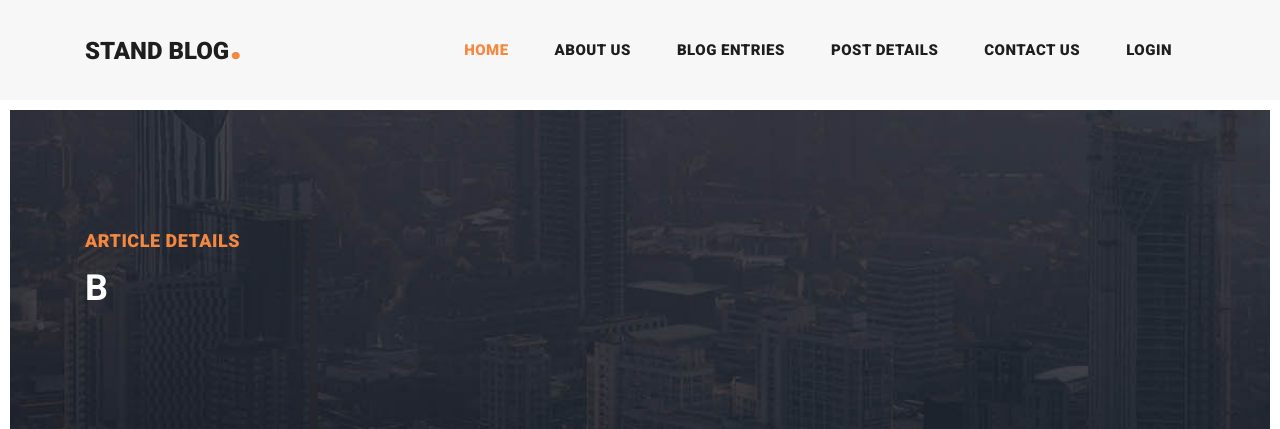
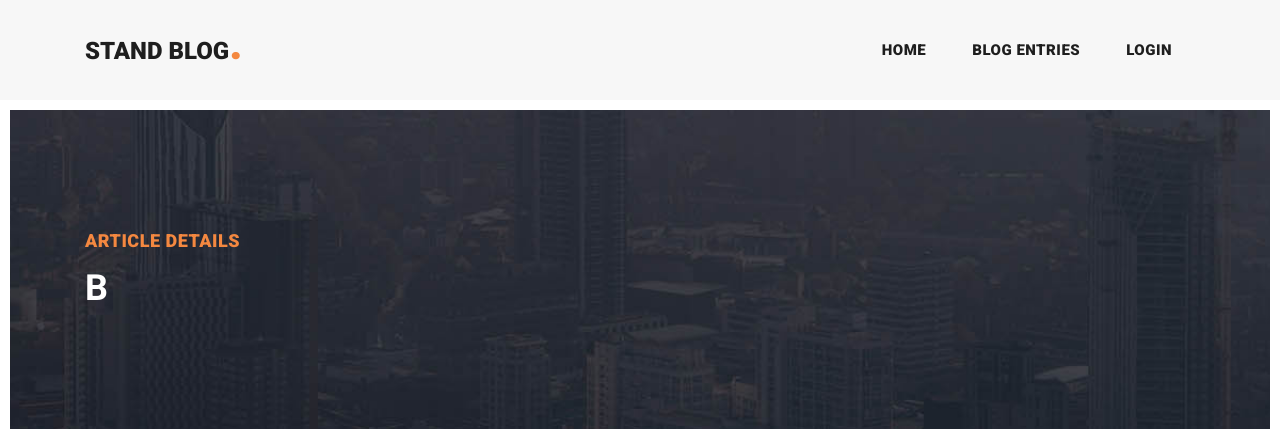
Before and after one commit to Hossien7/codeyad_project_DJ, a Django app: page /blog/detail/b in a window 1280 px wide. Shown: the top 429 px of the page. Run offline with Django 5.2, Linux system fonts and the light colour scheme; data comes from the database, SQL or seed files in the repository; some libraries are stand-ins or nearby versions.

Commit message:
UPDATE: Change header for activate tab
97

```diff
--- a/stand_blog/templates/header.html
+++ b/stand_blog/templates/header.html
@@ -9,28 +9,18 @@
             </button>
             <div class="collapse navbar-collapse" id="navbarResponsive">
                 <ul class="navbar-nav ml-auto">
-                    <li class="nav-item active">
-                        <a class="nav-link" href="index.html">Home
+                    <li class="nav-item {% if request.resolver_match.url_name == 'home_page' %}active{% endif %}">
+                        <a class="nav-link" href={% url "main:home_page" %}>Home
                             <span class="sr-only">(current)</span>
                         </a>
                     </li>
-                    <li class="nav-item">
-
-                        <a class="nav-link" href="about.html">About Us</a>
-                    </li>
-                    <li class="nav-item">
+                    <li class="nav-item {% if request.resolver_match.url_name == 'show_posts' %}active{% endif %}">
                         <a class="nav-link" href={% url "blog:show_posts" %}>Blog Entries</a>
                     </li>
-                    <li class="nav-item">
-                        <a class="nav-link" href="post-details.html">Post Details</a>
-                    </li>
-                    <li class="nav-item">
-                        <a class="nav-link" href="contact.html">Contact Us</a>
-                    </li>
-                    <li class="nav-item">
+                    <li class="nav-item {% if request.resolver_match.url_name == 'logout' and request.resolver_match.app_name == 'login' %}active{% endif %}">
                         {% if user.is_authenticated %}
                         <a class="nav-link" href={% url "login:logout" %}>Logout</a>
-                    <li class="nav-item">
+                    <li class="nav-item {% if request.resolver_match.url_name == 'home_page' %}active{% endif %}">
                         <a class="nav-link" href={% url "main:home_page" %}>
                         <button class="btn-danger">
                             {{ request.user.username }}</a>
```
